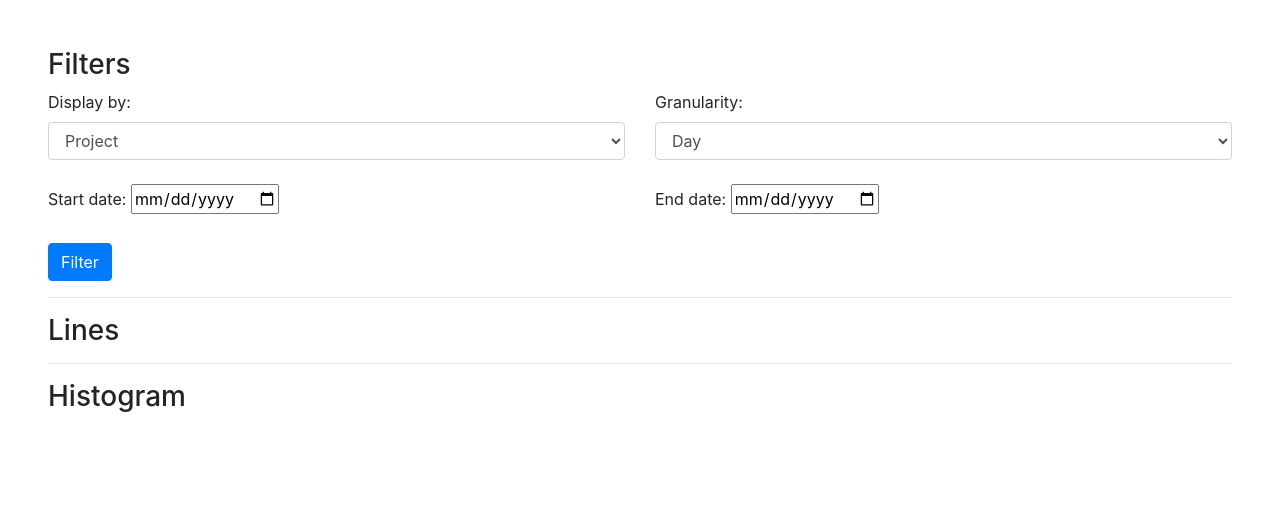
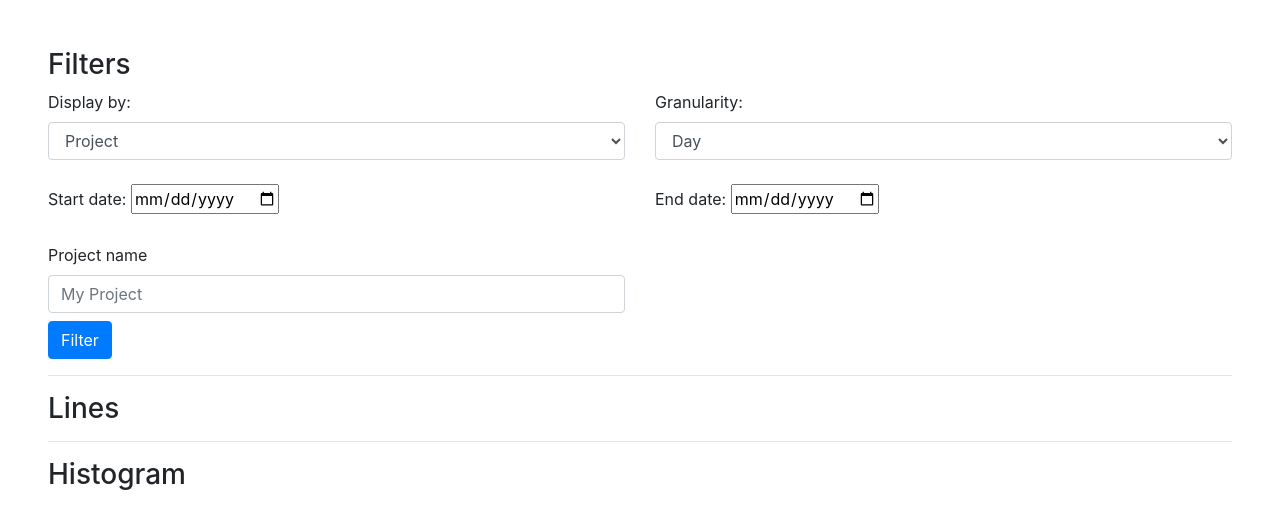
Before and after one commit to JojoPalambas/TSStatMaker, a Django app: page / in a window 1280 px wide. Shown: the top 529 px of the page. Run offline with Django 3.2, Linux system fonts and the light colour scheme; data that the repository does not hold is empty; some libraries are stand-ins or nearby versions.

Commit message:
[FRONT] Made the project filter work

```diff
--- a/static/js/show.js
+++ b/static/js/show.js
@@ -66,7 +66,7 @@ function applyGranularity(dates) {
     let ret = [];
 
     const granularity = document.getElementById("granularity-select").value;
-    if (granularity === "day") {
+    if (granularity === "Day") {
         // Do nothing
         ret = dates;
     }
@@ -78,7 +78,7 @@ function applyGranularity(dates) {
             const index = ret.findIndex(function(row) {return row.date.getMonth() === dates[i].date.getMonth()});
             if (index === -1) {
                 ret.push({
-                    date: new Date(dates[i].date.getFullYear(), dates[i].date.getMonth() + 1, 0),
+                    date: new Date(dates[i].date.getFullYear(), dates[i].date.getMonth(), 1),
                     tasks: dates[i].tasks
                 });
             }
@@ -95,6 +95,8 @@ function applyGranularity(dates) {
         ret = dates;
     }
 
+    console.log(ret);
+
     return ret;
 }
 
@@ -104,10 +106,27 @@ function applyDateFilters(dates) {
     return dates;
 }
 
+// FIXME Make a real project filter
 function applyProjectFilter(dates) {
     const ret = [];
 
-    return dates;
+    const projectFilterName = document.getElementById("project-filter-input").value;
+    if (projectFilterName === "")
+        return dates;
+
+    for (let i = 0; i < dates.length; i++) {
+        ret.push({
+            date: dates[i].date,
+            tasks: []
+        });
+        for (let j = 0; j < dates[i].tasks.length; j++) {
+            let task = dates[i].tasks[j];
+            if (task.project === projectFilterName)
+                ret[i].tasks.push(task);
+        }
+    }
+
+    return ret;
 }
 
 function applyTaskFilter(dates) {
--- a/templates/StatViz/show.html
+++ b/templates/StatViz/show.html
@@ -49,8 +49,12 @@
                 <label for="end-date-input">End date:</label>
                 <input type="date" id="end-date-input" value="">
             </div>
-            <div class="col-12 mt-4">
-                <button type="button" class="btn btn-primary" onclick="alert('Filter')">Filter</button>
+            <div class="col-6 mt-4">
+                <label for="project-filter-input">Project name</label>
+                <input type="text" class="form-control" id="project-filter-input" placeholder="My Project">
+            </div>
+            <div class="col-12 mt-2">
+                <button type="button" class="btn btn-primary" onclick="drawCurveTypes()">Filter</button>
             </div>
         </div>
         <hr>
```
Also changed, not shown: 1 other file.
